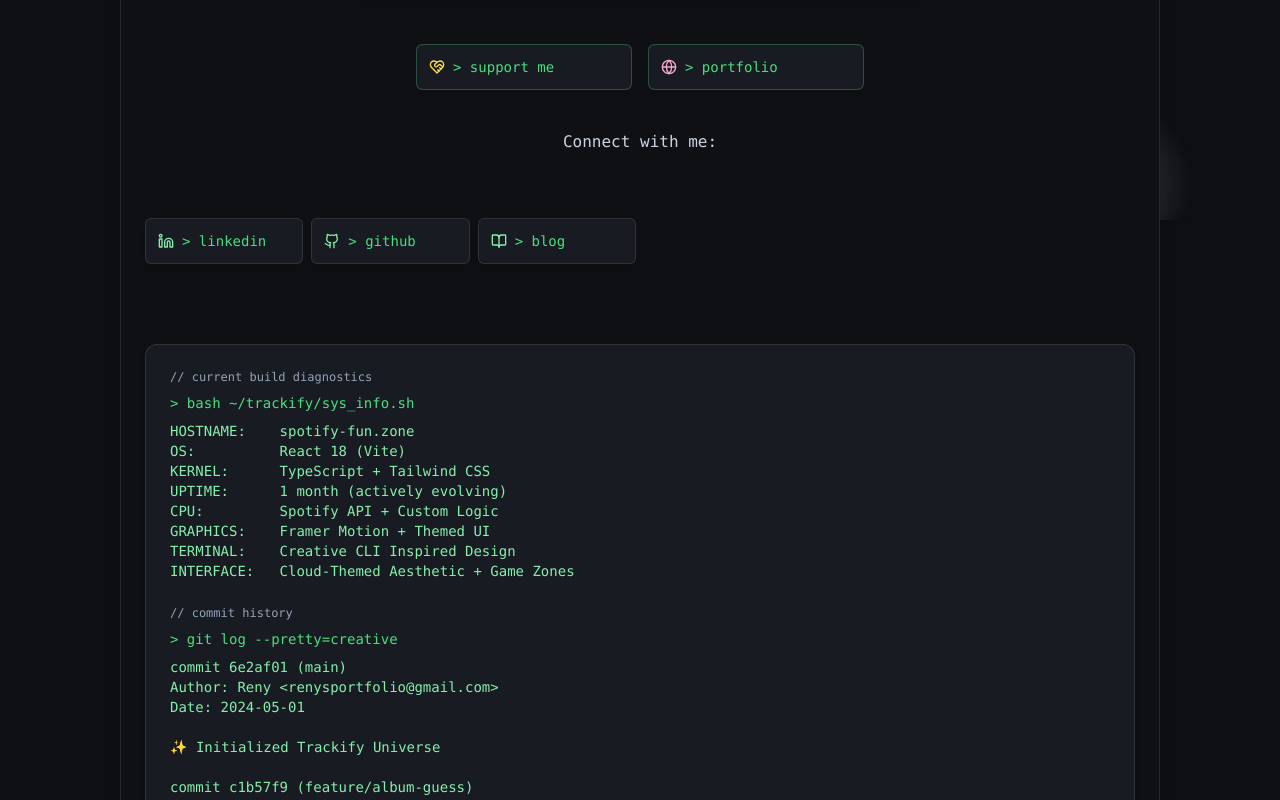
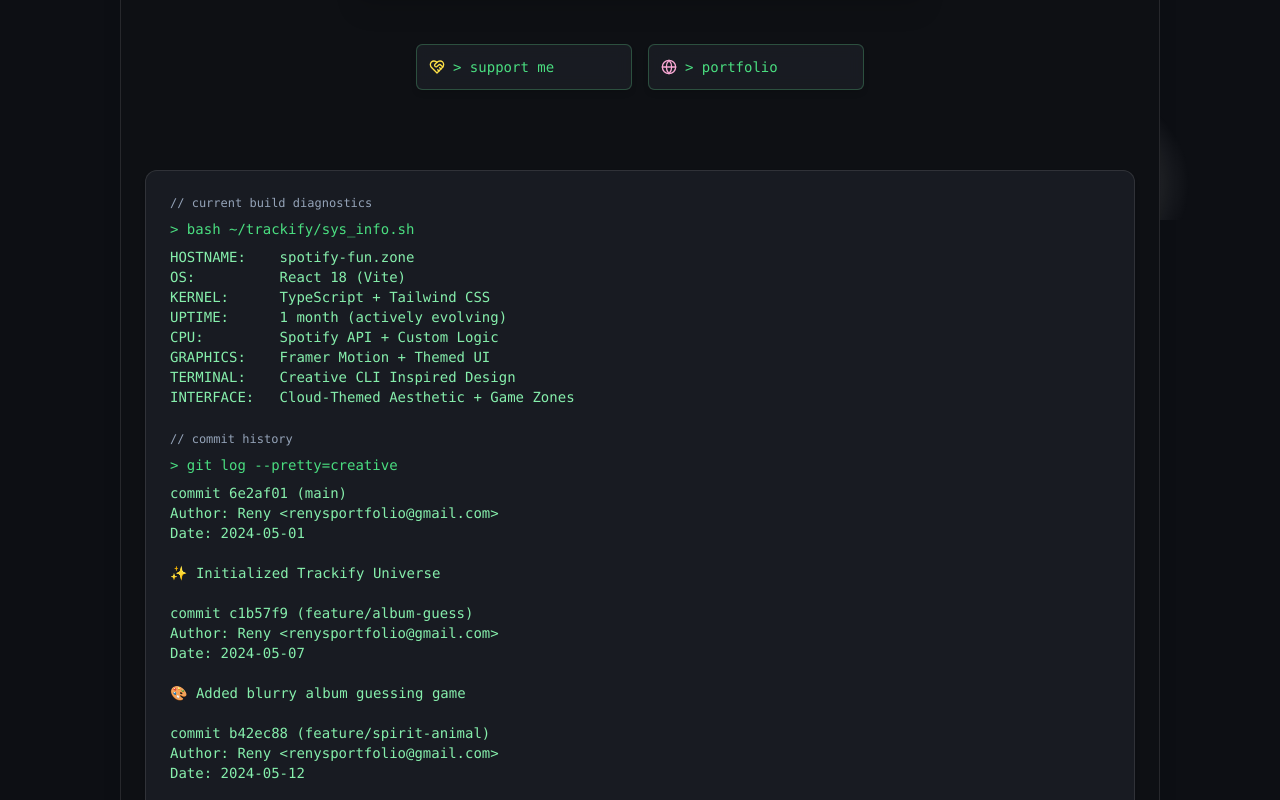
Before and after one commit to renaissancejlc/trackify, a React (Vite) app: page /about in a window 1280 px wide. Shown: the part 580-1380 px from the top of the page. Built offline with nearby package versions, Linux system fonts and the light colour scheme.

Commit message:
Update AboutMe.tsx

```diff
--- a/src/pages/AboutMe.tsx
+++ b/src/pages/AboutMe.tsx
@@ -17,7 +17,7 @@
     whileInView={{ opacity: 1, y: 0 }}
     transition={{ delay: 0.25, duration: 0.8 }}
     viewport={{ once: true }}
-    className="mb-12 max-w-xl mx-auto"
+    className="mb-12 max-w-xl mx-auto z-20 relative"
   >
     <ThisIsMePlaylistCard />
   </motion.div>
@@ -57,42 +57,7 @@
   ))}
 </motion.div>
 
-        <motion.p
-          initial={{ opacity: 0, y: 20 }}
-          whileInView={{ opacity: 1, y: 0 }}
-          transition={{ delay: 0.25, duration: 0.6 }}
-          viewport={{ once: true }}
-          className="text-slate-300 text-base max-w-xl mx-auto text-center mb-6"
-        >
-          Connect with me:
-        </motion.p>
-        <motion.div
-          initial={{ opacity: 0, y: 40 }}
-          whileInView={{ opacity: 1, y: 0 }}
-          transition={{ delay: 0.3, duration: 0.9 }}
-          viewport={{ once: true }}
-          className="mt-16 grid grid-cols-2 sm:grid-cols-3 lg:grid-cols-6 gap-2 max-w-5xl mx-auto"
-        >
-          {[
-            { label: 'LinkedIn', url: 'https://www.linkedin.com/in/renaissancejlc/', icon: <Linkedin className="w-4 h-4 text-green-300 group-hover:scale-110 transition" /> },
-            { label: 'GitHub', url: 'https://github.com/renaissancejlc', icon: <Github className="w-4 h-4 text-green-300 group-hover:scale-110 transition" /> },
-            { label: 'Blog', url: 'https://renaissancecodes.wordpress.com/', icon: <BookOpen className="w-4 h-4 text-green-300 group-hover:scale-110 transition" /> },
-          ].map((link) => (
-            <a
-              key={link.label}
-              href={link.url}
-              target="_blank"
-              rel="noopener noreferrer"
-              className="flex items-center gap-2 bg-[#1C1F26]/80 border border-white/10 backdrop-blur p-3 rounded-md shadow-md hover:bg-white/5 transition group"
-            >
-              {link.icon}
-              <code className="text-green-400 text-sm group-hover:text-white">
-                {'> ' + link.label.toLowerCase().replace(/\s+/g, '')}
-              </code>
-            </a>
-          ))}
-        </motion.div>
-        <motion.div
+<motion.div
   initial={{ opacity: 0, y: 40 }}
   whileInView={{ opacity: 1, y: 0 }}
   transition={{ delay: 0.4, duration: 0.9 }}
@@ -136,8 +101,11 @@
     }}
   />
   <p className="text-green-400 mt-4 mb-2">{'> cd ..'}</p>
-<p className="text-green-400 mt-4 mb-2 font-mono text-sm">
-    {'> ~ $'}<span className="animate-blink">_</span>
+  <p className="text-green-400 mt-4 mb-2 font-mono text-sm">
+    {'> ~ $'}
+    <span className="ml-1 inline-block w-[0.6ch] bg-green-400 animate-pulse">
+      &nbsp;
+    </span>
   </p>
 </motion.div>
       </TerminalFrame>
```
